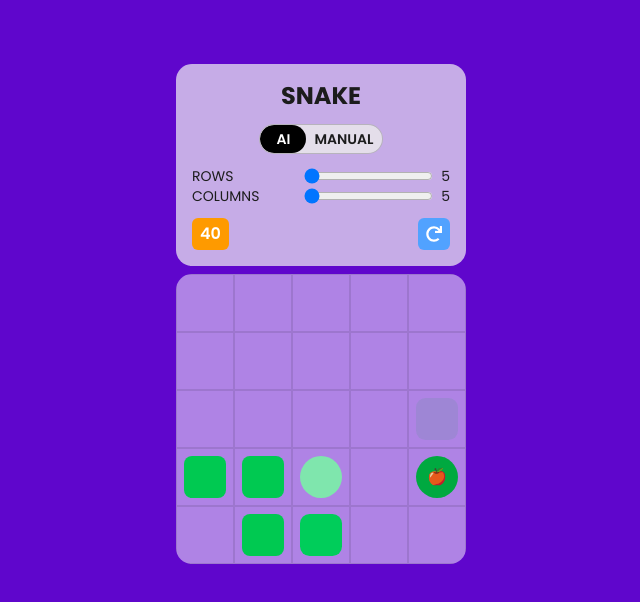
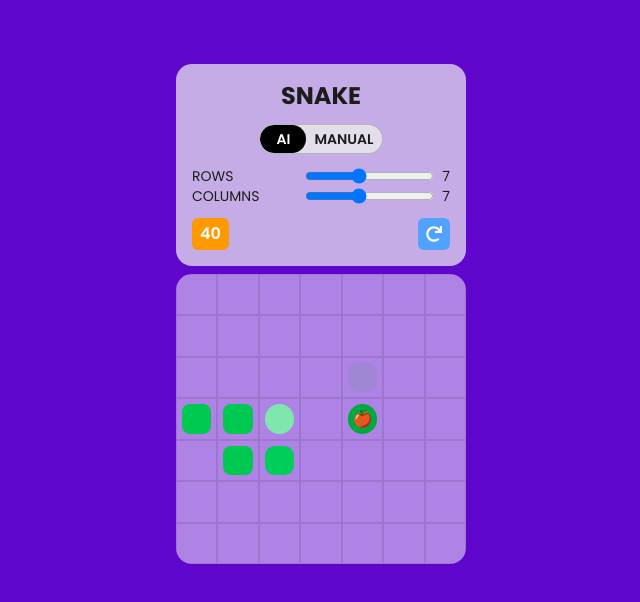
Before and after one commit to mafgit/reinforcement-learning-snake, a Next.js app: page / in a window 1280 px wide. Shown: the top 602 px of the page, without its empty margins (319-959 px from the left). Built offline with nearby package versions, Linux system fonts and the light colour scheme.

Commit message:
changed init dims

```diff
--- a/src/components/Game.tsx
+++ b/src/components/Game.tsx
@@ -12,13 +12,11 @@ import Grid from "./Grid";
 
 const model = new QLearning(true);
 const initDirection = Direction.Right;
-const initRows = 5;
-const initCols = 5;
+const initRows = 7;
+const initCols = 7;
 const startPos = { r: 2, c: 2 };
-// const initFood = getRandomCell(initRows, initCols);
 const initFood = { r: 1, c: 1 };
 const initSnake = [
-	// { r: Math.floor(rows / 2), c: Math.floor(cols / 2) },
 	startPos,
 	{ ...startPos, c: startPos.c - 1 },
 ];
```
